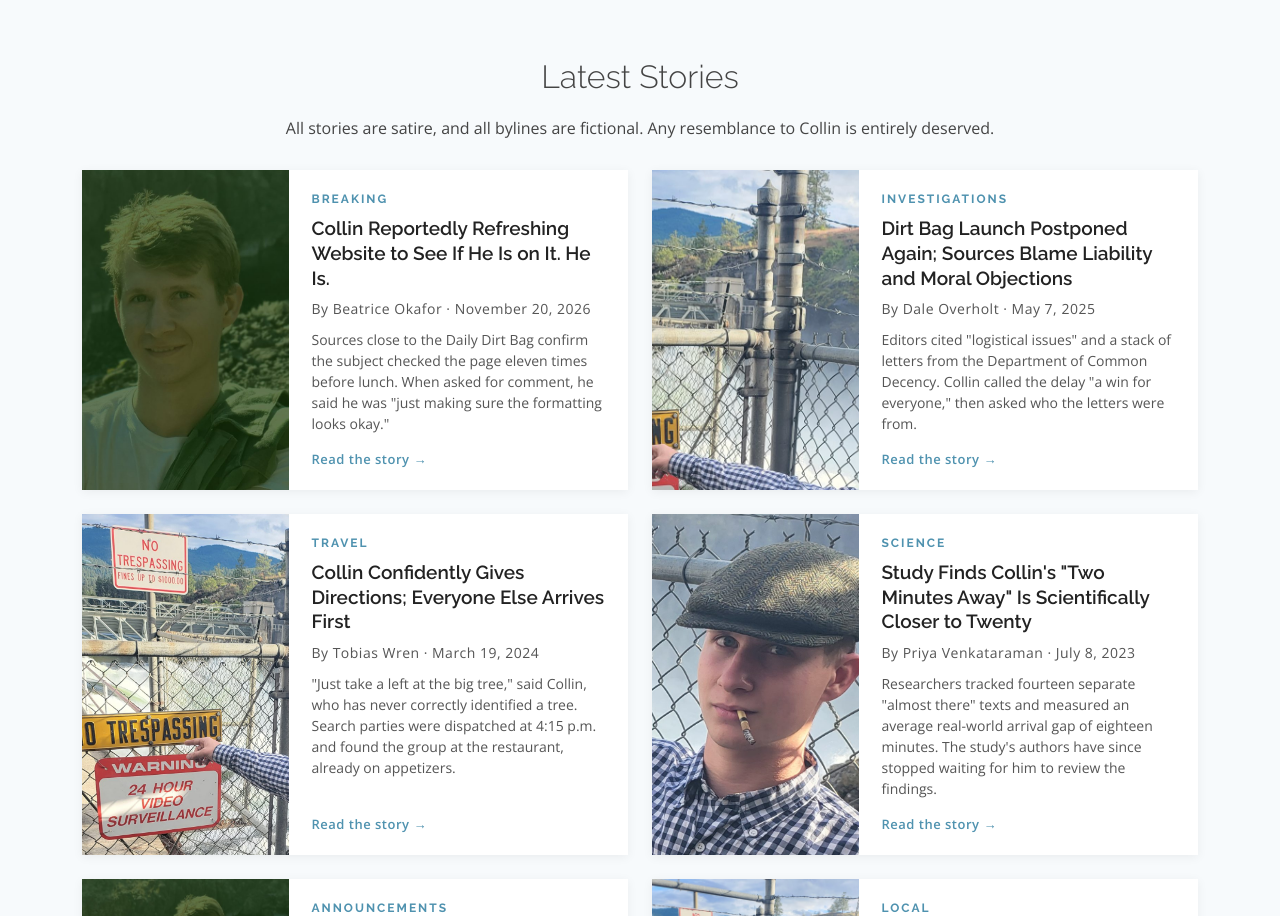
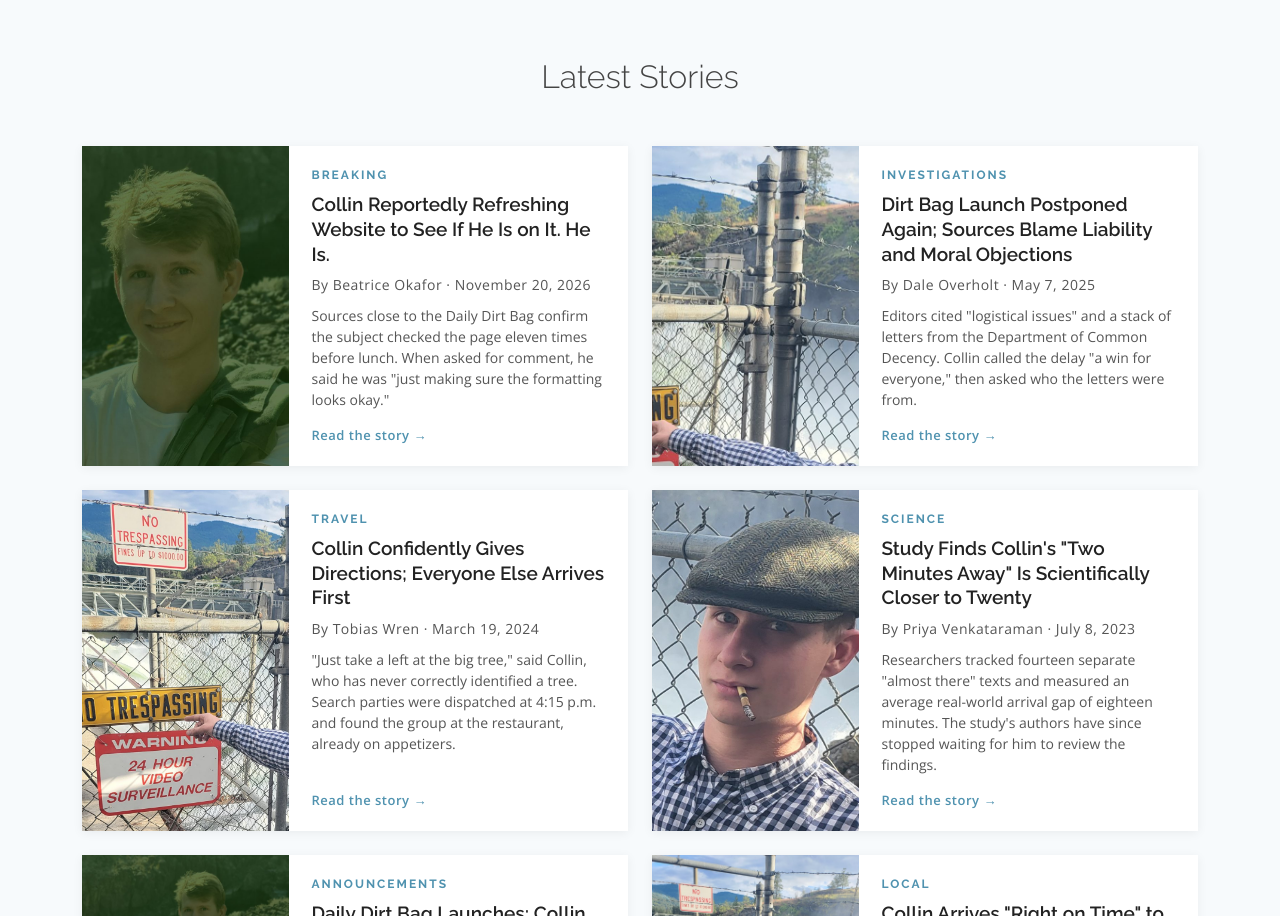
Before and after one commit to donpanchoelquinto/Daily-Dirt-Bag, a plain HTML site: page index.html in a window 1280 px wide. Shown: the part 802-1718 px from the top of the page. Drawn offline with nearby package versions, Linux system fonts and the light colour scheme.

Commit message:
Remove satire disclaimer line from Latest Stories heading
Co-authored-by: Pancho <donpanchoelquinto@users.noreply.github.com>

```diff
--- a/index.html
+++ b/index.html
@@ -71,7 +71,6 @@
 
         <div class="section-title">
           <h2>Latest Stories</h2>
-          <p>All stories are satire, and all bylines are fictional. Any resemblance to Collin is entirely deserved.</p>
         </div>
 
         <div class="row">
```
